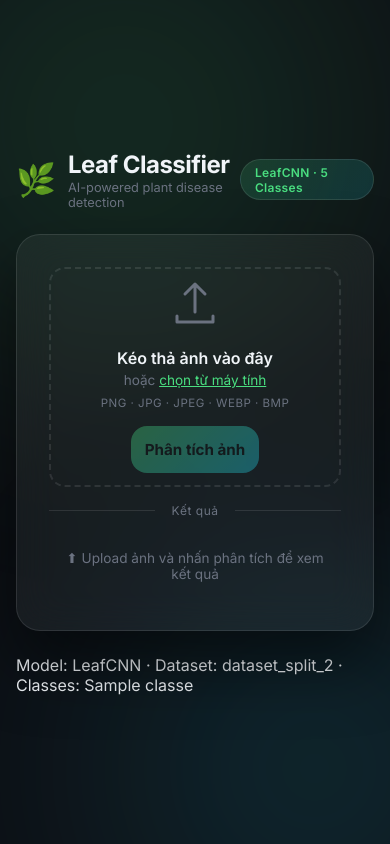
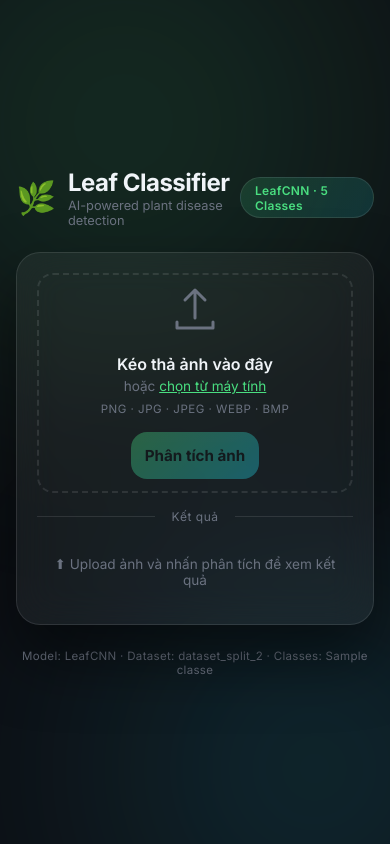
Before and after one commit to PhanAnh23593/BTL_TTNT, a Python web app: template templates/index.html in a window 390 px wide. Run offline with Jinja, Linux system fonts and the light colour scheme; the template is opened without the code that fills it: most values are stand-ins (such as "Sample title", 1, 10 or a date in 2020).

Commit message:
chore(styles): import footer and mobile styles

```diff
--- a/static/style.css
+++ b/static/style.css
@@ -271,3 +271,17 @@ body {
 }
 
 /* ── Footer ──────────────────────────────────────── */
+.footer {
+  text-align: center;
+  font-size: 0.72rem;
+  color: var(--muted);
+  letter-spacing: 0.3px;
+}
+
+/* ── Responsive ──────────────────────────────────── */
+@media (max-width: 520px) {
+  .card { padding: 1.25rem; }
+  .result-top { flex-wrap: wrap; }
+  .result-class { font-size: 1.4rem; }
+  .prob-name { width: 70px; }
+}
```
